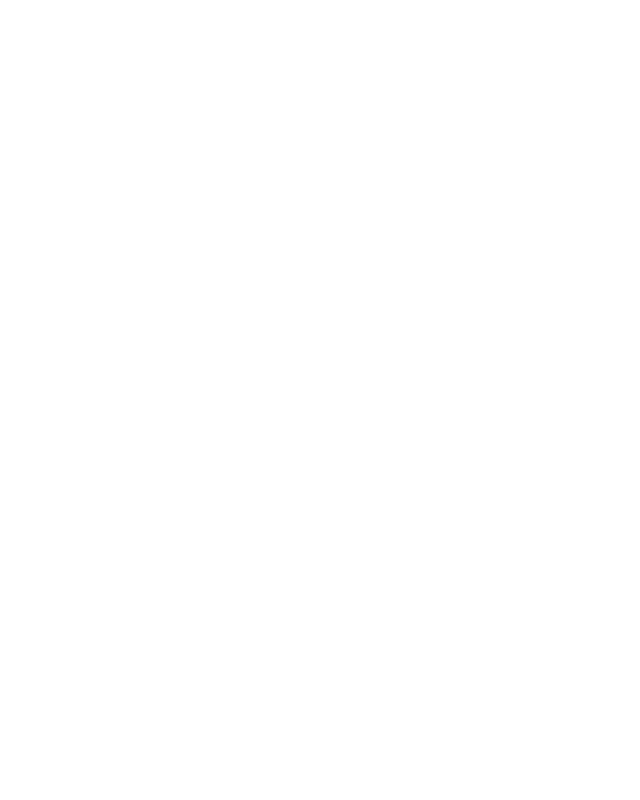
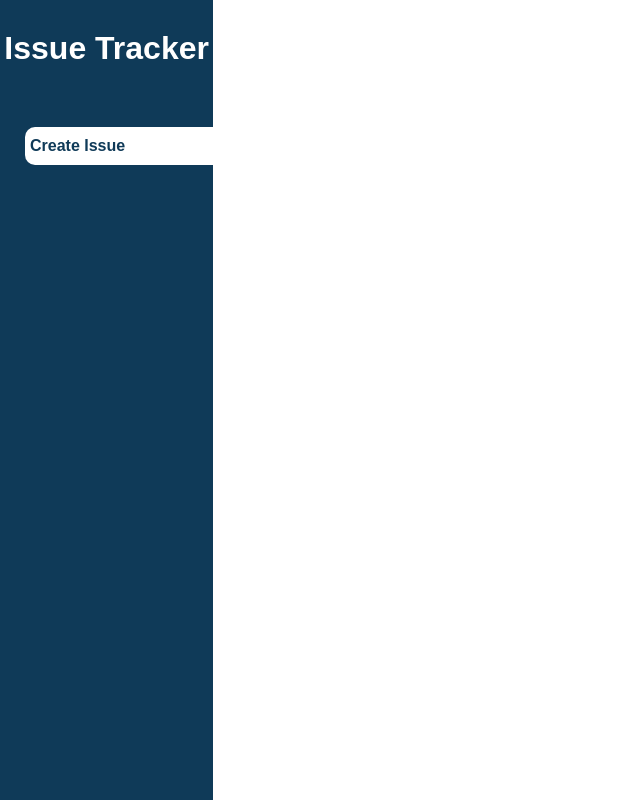
Before and after one commit to Usman-Ubaid/issue-tracker-mini-jira, a React (Create React App) app in the folder frontend/: page /addIssue in a window 1280 px wide. Before the commit this address had no page. Shown: the whole page, without its empty margins (0-640 px from the left). Built offline with nearby package versions, Linux system fonts and the light colour scheme.

Commit message:
feat: developed & styled sidebar component

```diff
--- a/frontend/src/App.js
+++ b/frontend/src/App.js
@@ -2,9 +2,9 @@
 import ReactRouter from "./router";
 function App() {
   return (
-    <div>
+    <>
       <ReactRouter />
-    </div>
+    </>
   );
 }
 
--- a/frontend/src/App.scss
+++ b/frontend/src/App.scss
@@ -0,0 +1,49 @@
+@import "./styles/global.scss";
+
+// Layout
+
+.layout-wrapper {
+  display: grid;
+  grid-template-columns: 1fr 5fr;
+}
+
+// Sidebar
+
+.sidebar {
+  background-color: $dark-blue;
+  padding: 0;
+  margin: 0;
+  grid-column: 1 / 2;
+  height: 100vh;
+}
+
+.sidebar h1 {
+  color: white;
+  text-align: center;
+  padding: 30px 0;
+}
+
+.sidebar ul {
+  margin: 30px 0 30px 25px;
+}
+
+.sidebar ul li {
+  margin: 20px 0 20px 0;
+  padding: 10px 0 10px 5px;
+}
+
+.default-tab {
+  color: white;
+}
+
+.active-tab {
+  color: $dark-blue;
+  background-color: white;
+  font-weight: bold;
+  border-top-left-radius: 10px;
+  border-bottom-left-radius: 10px;
+}
+
+.primary-navbar {
+  grid-column: 2 / 3;
+}
--- a/frontend/src/components/Layout.jsx
+++ b/frontend/src/components/Layout.jsx
@@ -1,13 +1,17 @@
 import Navbar from "./Navbar";
+import Sidebar from "./Sidebar";
 
 const Layout = ({ children }) => {
   return (
-    <>
+    <div className="layout-wrapper">
+      <div>
+        <Sidebar />
+      </div>
       <div>
         <Navbar />
+        {children}
       </div>
-      <div>{children}</div>
-    </>
+    </div>
   );
 };
 
--- /dev/null
+++ b/frontend/src/components/Sidebar.jsx
@@ -0,0 +1,29 @@
+import { NavLink, useLocation } from "react-router-dom";
+
+const Sidebar = () => {
+  const location = useLocation();
+
+  const tabs = [{ id: 1, name: "Create Issue", path: "/addIssue" }];
+
+  return (
+    <div className="sidebar">
+      <h1>Issue Tracker</h1>
+      <ul>
+        {tabs.map((tab) => (
+          <li
+            key={tab.id}
+            className={`${
+              location.pathname === tab.path ? "active-tab" : "default-tab"
+            } `}
+          >
+            <NavLink to="/addIssue" className="nav-link">
+              Create Issue
+            </NavLink>
+          </li>
+        ))}
+      </ul>
+    </div>
+  );
+};
+
+export default Sidebar;
--- /dev/null
+++ b/frontend/src/pages/AddIssue.jsx
@@ -0,0 +1,7 @@
+import Layout from "../components/Layout";
+
+const AddIssue = () => {
+  return <Layout></Layout>;
+};
+
+export default AddIssue;
--- a/frontend/src/router/index.jsx
+++ b/frontend/src/router/index.jsx
@@ -1,11 +1,13 @@
 import { Routes, Route } from "react-router-dom";
 import Dashboard from "../pages/Dashboard";
+import AddIssue from "../pages/AddIssue";
 
 const ReactRouter = () => {
   return (
     <>
       <Routes>
         <Route path="/" element={<Dashboard />} />
+        <Route path="/addIssue" element={<AddIssue />} />
       </Routes>
     </>
   );
--- /dev/null
+++ b/frontend/src/styles/global.scss
@@ -0,0 +1,18 @@
+$dark-blue: #0f3a58;
+
+* {
+  padding: 0;
+  margin: 0;
+  box-sizing: border-box;
+  font-family: Arial, Helvetica, sans-serif;
+}
+
+ul {
+  list-style-type: none;
+  padding: 0;
+}
+
+.nav-link {
+  text-decoration: none;
+  color: inherit;
+}
```
